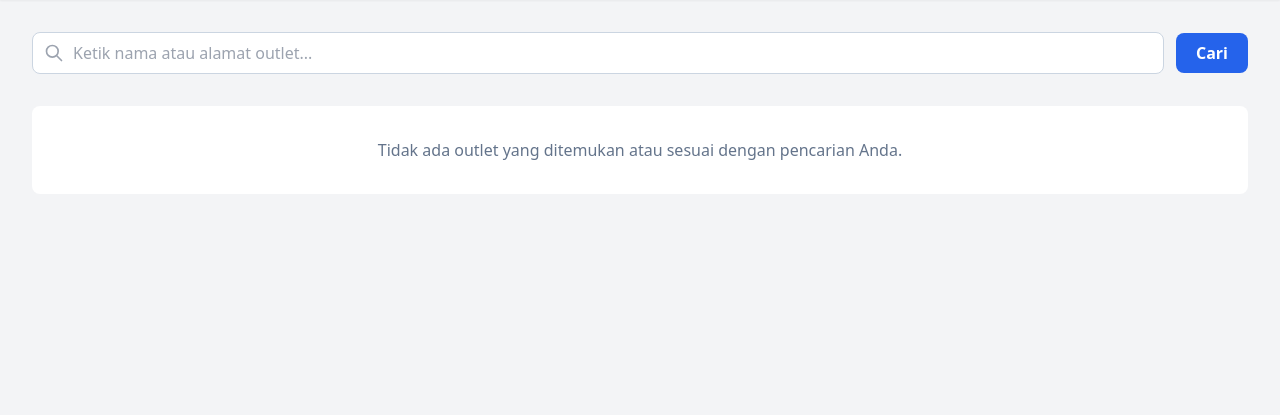
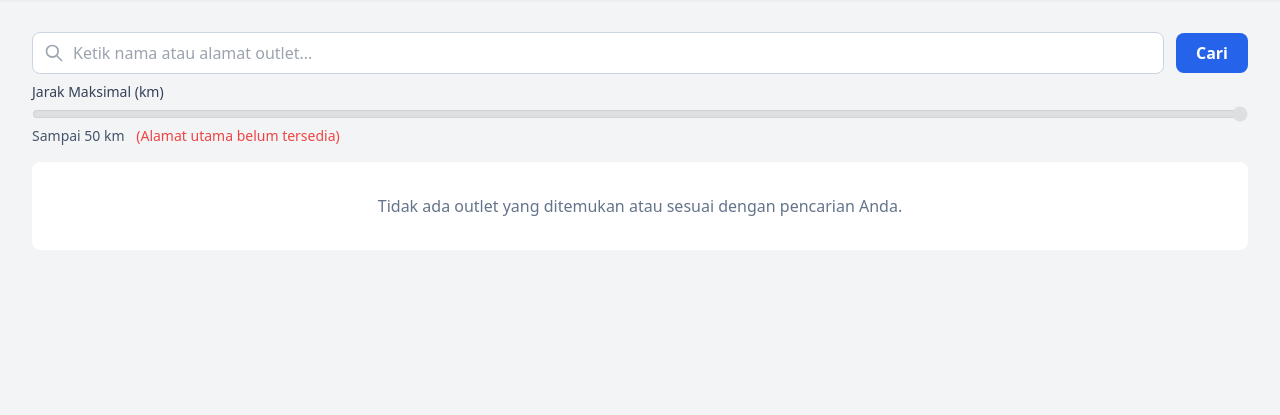
Before and after one commit to renaldoaluska/pppl-dywash, a CodeIgniter 4 app: the page made by app/Views/customer/list_outlet.php in a window 1280 px wide. Shown: the part 64-479 px from the top of the page. Run offline with PHP 8.4 and a stand-in for CodeIgniter, Linux system fonts and the light colour scheme; the template is opened without the code that fills it, so the values that code supplies are empty; some libraries are stand-ins or nearby versions.

Commit message:
filter jarak di list outlet

```diff
--- a/app/Views/customer/list_outlet.php
+++ b/app/Views/customer/list_outlet.php
@@ -5,7 +5,7 @@ Daftar Outlet
 <?= $this->endSection() ?>
 
 <?= $this->section('content') ?>
-<form action="/customer/outlet" method="get" class="flex items-center gap-3 mb-8">
+<form action="/customer/outlet" method="get" class="flex items-center gap-3 mb-2">
     <div class="relative flex-grow">
         <div class="absolute inset-y-0 left-0 pl-3 flex items-center pointer-events-none">
             <svg class="w-5 h-5 text-gray-400" fill="none" stroke="currentColor" viewBox="0 0 24 24">
@@ -20,6 +20,24 @@ Daftar Outlet
     <a href="/customer/outlet" class="bg-gray-200 text-gray-800 font-semibold py-2 px-4 rounded-lg hover:bg-gray-300 transition-colors flex-shrink-0">Reset</a>
     <?php endif; ?>
 </form>
+
+<form action="/customer/outlet" method="get" class="flex items-center gap-3 mb-4">
+<div class="flex flex-col w-full">
+    <label for="max_distance" class="text-sm text-slate-700 mb-1">Jarak Maksimal (km)</label>
+    <input type="range" name="max_distance" id="max_distance"
+           min="1" max="50"
+           value="<?= esc($maxDistance ?? 50, 'attr') ?>"
+           <?= empty($userLat) || empty($userLon) ? 'disabled class="opacity-50 cursor-not-allowed"' : '' ?>
+           oninput="document.getElementById('distanceLabel').innerText = this.value + ' km'" />
+    <div class="text-sm text-slate-600 mt-1">
+        Sampai <span id="distanceLabel"><?= esc($maxDistance ?? 50) ?> km</span>
+        <?php if (empty($userLat) || empty($userLon)): ?>
+            <span class="text-red-500 ml-2">(Alamat utama belum tersedia)</span>
+        <?php endif; ?>
+    </div>
+</div>
+</form>
+
 
 
     <div class="space-y-4">
@@ -157,6 +175,18 @@ Daftar Outlet
         document.getElementById('mapModal').classList.add('hidden');
     }
 </script>
+<script>
+    const distanceSlider = document.getElementById('max_distance');
+    const form = distanceSlider.closest('form');
+    let debounceTimer;
+
+    distanceSlider.addEventListener('input', () => {
+        clearTimeout(debounceTimer);
+        debounceTimer = setTimeout(() => {
+            form.submit();
+        }, 500);
+    });
+</script>
 
 
 <?= $this->endSection() ?>
```
Also changed, not shown: app/Controllers/CustomerController.php (+5 -8 lines).
